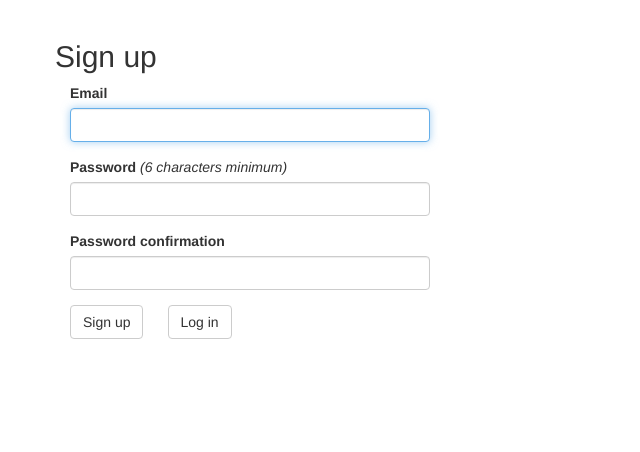
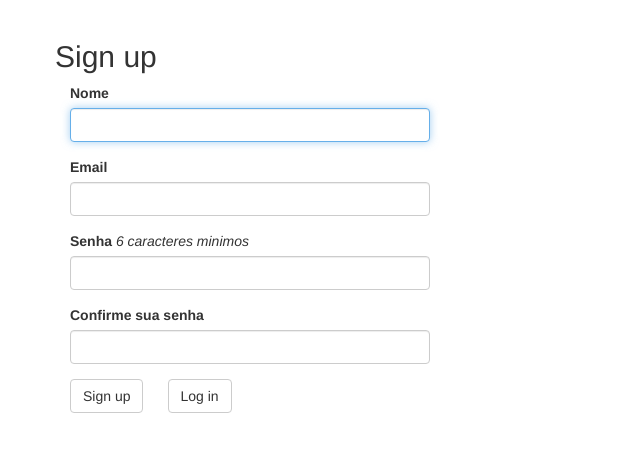
Before and after one commit to campuscode-alumni/aluga-verao, a Rails app: page /users/sign_up in a window 1280 px wide. Shown: the part 62-514 px from the top of the page, without its empty margins (0-640 px from the left). Run offline with Rails 7, Linux system fonts and the light colour scheme; style sheets or scripts are compiled from the project's sources; parts of the project's set-up code (start-up, migrations or seed data) failed here and were passed over; some libraries are stand-ins or nearby versions.

Commit message:
applying i18n to project

```diff
--- a/app/controllers/application_controller.rb
+++ b/app/controllers/application_controller.rb
@@ -1,3 +1,12 @@
 class ApplicationController < ActionController::Base
   protect_from_forgery with: :exception
+
+  before_action :configure_permitted_parameters, if: :devise_controller?
+
+  protected
+
+  def configure_permitted_parameters
+    devise_parameter_sanitizer.permit(:sign_up, keys: [:name])
+    devise_parameter_sanitizer.permit(:account_update, keys: [:name])
+  end
 end
--- a/app/views/devise/registrations/new.html.erb
+++ b/app/views/devise/registrations/new.html.erb
@@ -3,6 +3,11 @@
 <div class='col-md-4'>
 <%= form_for(resource, as: resource_name, url: registration_path(resource_name)) do |f| %>
   <%= devise_error_messages! %>
+
+  <div class="form-group">
+    <%= f.label :name %><br />
+    <%= f.text_field :name, autofocus: true, class: 'form-control' %>
+  </div>
 
   <div class="form-group">
     <%= f.label :email %><br />
@@ -12,8 +17,9 @@
   <div class="form-group">
     <%= f.label :password %>
     <% if @minimum_password_length %>
-    <em>(<%= @minimum_password_length %> characters minimum)</em>
-    <% end %><br />
+      <em><%= @minimum_password_length %> <%= I18n.t(:characters_minimum) %></em>
+    <% end %>
+    <br/>
     <%= f.password_field :password, autocomplete: "off", class: 'form-control'%>
   </div>
 
@@ -21,6 +27,7 @@
     <%= f.label :password_confirmation %><br />
     <%= f.password_field :password_confirmation, autocomplete: "off", class: 'form-control' %>
   </div>
+
   <div class = 'row'>
     <div class='col-md-3'>
     <%= f.submit "Sign up", class: "btn btn-default"  %>
--- a/config/locales/devise.pt-BR.yml
+++ b/config/locales/devise.pt-BR.yml
@@ -1,64 +1,137 @@
-# Additional translations at https://github.com/plataformatec/devise/wiki/I18n
-
 pt-BR:
+  activerecord:
+    attributes:
+      user:
+        confirmation_sent_at:
+        confirmation_token:
+        confirmed_at: Confirmado em
+        created_at: Criado em
+        current_password: Senha atual
+        current_sign_in_at:
+        current_sign_in_ip: IP do acesso atual
+        email: Email
+        encrypted_password: Senha criptografada
+        failed_attempts: Tentativas sem sucesso
+        last_sign_in_at: "Último acesso em"
+        last_sign_in_ip: "Último IP de acesso"
+        locked_at:
+        password: Senha
+        name: Nome
+        password_confirmation: Confirme sua senha
+        remember_created_at:
+        remember_me: Lembre-se de mim
+        reset_password_sent_at:
+        reset_password_token: Resetar token de senha
+        sign_in_count: Contagem de acessos
+        unconfirmed_email:
+        unlock_token: Token de desbloqueio
+        updated_at: Atualizado em
+    models:
+      user: Usuário
   devise:
     confirmations:
-      confirmed: "Your email address has been successfully confirmed."
-      send_instructions: "You will receive an email with instructions for how to confirm your email address in a few minutes."
-      send_paranoid_instructions: "If your email address exists in our database, you will receive an email with instructions for how to confirm your email address in a few minutes."
+      confirmed: A sua conta foi confirmada com sucesso.
+      new:
+        resend_confirmation_instructions: Reenviar instruções de confirmação
+      send_instructions: Dentro de minutos, você receberá um email com as instruções de confirmação da sua conta.
+      send_paranoid_instructions: Se o seu email existir em nosso banco de dados, você receberá um email com instruções sobre como confirmar sua conta em alguns minutos.
     failure:
-      already_authenticated: "You are already signed in."
-      inactive: "Your account is not activated yet."
-      invalid: "Invalid %{authentication_keys} or password."
-      locked: "Your account is locked."
-      last_attempt: "You have one more attempt before your account is locked."
-      not_found_in_database: "Invalid %{authentication_keys} or password."
-      timeout: "Your session expired. Please sign in again to continue."
-      unauthenticated: "You need to sign in or sign up before continuing."
-      unconfirmed: "You have to confirm your email address before continuing."
+      already_authenticated: Você já está autenticado.
+      inactive: A sua conta ainda não foi ativada.
+      invalid: Email ou senha inválidos.
+      last_attempt: Você tem mais uma única tentativa antes de sua conta ser bloqueada.
+      locked: A sua conta está bloqueada.
+      not_found_in_database: Email ou senha inválidos.
+      timeout: A sua sessão expirou, por favor, faça login novamente para continuar.
+      unauthenticated: Para continuar, faça login ou registre-se.
+      unconfirmed: Antes de continuar, confirme a sua conta.
     mailer:
       confirmation_instructions:
-        subject: "Confirmation instructions"
+        action: Confirmar minha conta
+        greeting: Bem-vindo %{recipient}!
+        instruction: 'Você pode confirmar sua conta através do link abaixo:'
+        subject: Instruções de confirmação
+      password_change:
+        greeting: Olá %{recipient}!
+        message: Estamos entrando em contato para notificá-lo de que sua senha foi alterada.
+        subject: Senha alterada
       reset_password_instructions:
-        subject: "Reset password instructions"
+        action: Redefinir minha senha
+        greeting: Olá %{recipient}!
+        instruction: Alguém fez o pedido para redefinir sua senha, e você pode fazer isso clicando no link abaixo.
+        instruction_2: Se você não fez este pedido, por favor ignore este e-mail.
+        instruction_3: Sua senha não será alterada até que você acesse o link acima e crie uma nova.
+        subject: Instruções de redefinição de senha
       unlock_instructions:
-        subject: "Unlock instructions"
-      email_changed:
-        subject: "Email Changed"
-      password_change:
-        subject: "Password Changed"
+        action: Desbloquear minha conta
+        greeting: Olá %{recipient}!
+        instruction: 'Clique no link abaixo para desbloquear sua conta:'
+        message: Sua conta foi bloqueada devido ao excessivo número de tentativas acesso inválidas.
+        subject: Instruções de desbloqueio
     omniauth_callbacks:
-      failure: "Could not authenticate you from %{kind} because \"%{reason}\"."
-      success: "Successfully authenticated from %{kind} account."
+      failure: Não foi possível autorizar de uma conta de %{kind} porque "%{reason}".
+      success: Autorizado com sucesso de uma conta de %{kind}.
     passwords:
-      no_token: "You can't access this page without coming from a password reset email. If you do come from a password reset email, please make sure you used the full URL provided."
-      send_instructions: "You will receive an email with instructions on how to reset your password in a few minutes."
-      send_paranoid_instructions: "If your email address exists in our database, you will receive a password recovery link at your email address in a few minutes."
-      updated: "Your password has been changed successfully. You are now signed in."
-      updated_not_active: "Your password has been changed successfully."
+      edit:
+        change_my_password: Alterar minha senha
+        change_your_password: Alterar sua senha
+        confirm_new_password: Confirme sua nova senha
+        new_password: Nova senha
+      new:
+        forgot_your_password: Esqueceu sua senha?
+        send_me_reset_password_instructions: Enviar instruções para redefinição da senha
+      no_token: Você não pode acessar esta página sem estar logado. Se você veio de um email de redefinição de senha, por favor certifique-se de ter digitado a URL corretamente.
+      send_instructions: Dentro de minutos, você receberá um email com as instruções de redefinição da sua senha.
+      send_paranoid_instructions: Se o seu email existir em nosso banco de dados, você receberá um email com um link para recuperação da senha.
+      updated: A sua senha foi alterada com sucesso. Você está autenticado.
+      updated_not_active: Sua senha foi alterada com sucesso.
     registrations:
-      destroyed: "Bye! Your account has been successfully cancelled. We hope to see you again soon."
-      signed_up: "Usuario criado com sucesso."
-      signed_up_but_inactive: "You have signed up successfully. However, we could not sign you in because your account is not yet activated."
-      signed_up_but_locked: "You have signed up successfully. However, we could not sign you in because your account is locked."
-      signed_up_but_unconfirmed: "A message with a confirmation link has been sent to your email address. Please follow the link to activate your account."
-      update_needs_confirmation: "You updated your account successfully, but we need to verify your new email address. Please check your email and follow the confirm link to confirm your new email address."
-      updated: "Your account has been updated successfully."
+      destroyed: Adeus! A sua conta foi cancelada com sucesso. Esperamos vê-lo novamente em breve.
+      edit:
+        are_you_sure: Você tem certeza?
+        cancel_my_account: Cancelar minha conta
+        currently_waiting_confirmation_for_email: 'No momento esperando por: %{email}'
+        leave_blank_if_you_don_t_want_to_change_it: deixe em branco caso não queira alterá-la
+        title: Editar %{resource}
+        unhappy: Não está contente
+        update: Atualizar
+        we_need_your_current_password_to_confirm_your_changes: precisamos da sua senha atual para confirmar suas mudanças
+      new:
+        sign_up: Inscrever-se
+      signed_up: Bem vindo! Você realizou seu registro com sucesso.
+      signed_up_but_inactive: Você se inscreveu com sucesso, porém nós não podemos autenticá-lo porque sua conta ainda não foi ativada.
+      signed_up_but_locked: Você se inscreveu com sucesso. Porém nós não podemos autenticá-lo porque sua conta está bloqueada.
+      signed_up_but_unconfirmed: Uma mensagem com um link de confirmação foi enviada para o seu e-mail. Por favor, acesse o link para ativar sua conta.
+      update_needs_confirmation: Sua conta foi atualizada com sucesso, mas nós precisamos verificar o novo endereço de email. Por favor, verifique seu email e clique no link de confirmação para finalizar confirmando o seu novo email.
+      updated: A sua conta foi atualizada com sucesso.
     sessions:
-      signed_in: "Usuario logado com sucesso."
-      signed_out: "Usuario deslogado com sucesso."
-      already_signed_out: "Signed out successfully."
+      already_signed_out: Logout efetuado com sucesso.
+      new:
+        sign_in: Login
+      signed_in: Login efetuado com sucesso.
+      signed_out: Logout efetuado com sucesso.
+    shared:
+      links:
+        back: Voltar
+        didn_t_receive_confirmation_instructions: Não recebeu instruções de confirmação?
+        didn_t_receive_unlock_instructions: Não recebeu instruções de desbloqueio?
+        forgot_your_password: Esqueceu sua senha?
+        sign_in: Login
+        sign_in_with_provider: Entrar com %{provider}
+        sign_up: Inscrever-se
     unlocks:
-      send_instructions: "You will receive an email with instructions for how to unlock your account in a few minutes."
-      send_paranoid_instructions: "If your account exists, you will receive an email with instructions for how to unlock it in a few minutes."
-      unlocked: "Your account has been unlocked successfully. Please sign in to continue."
+      new:
+        resend_unlock_instructions: Reenviar instruções de desbloqueio
+      send_instructions: Dentro de minutos, você receberá um email com instruções de desbloqueio da sua conta.
+      send_paranoid_instructions: Se sua conta existir em nosso banco de dados, você receberá em breve um email com instruções para desbloquear ela.
+      unlocked: A sua conta foi desbloqueada com sucesso. Você está autenticado.
   errors:
     messages:
-      already_confirmed: "was already confirmed, please try signing in"
-      confirmation_period_expired: "needs to be confirmed within %{period}, please request a new one"
-      expired: "has expired, please request a new one"
-      not_found: "not found"
-      not_locked: "was not locked"
+      already_confirmed: já foi confirmado
+      confirmation_period_expired: "É necessário ser confirmado dentro do período %{period}, por favor requisite um novo usuário."
+      expired: expirou, por favor solicite uma nova
+      not_found: não encontrado
+      not_locked: não foi bloqueado
       not_saved:
-        one: "1 error prohibited this %{resource} from being saved:"
-        other: "%{count} errors prohibited this %{resource} from being saved:"
+        one: 'Não foi possível salvar %{resource}: 1 erro'
+        other: 'Não foi possível salvar %{resource}: %{count} erros.'
--- a/config/locales/pt-BR.yml
+++ b/config/locales/pt-BR.yml
@@ -1,5 +1,6 @@
 ---
 pt-BR:
+  characters_minimum: caracteres minimos
   activerecord:
     #models:
       #property: Property
```
Also changed, not shown: app/views/devise/registrations/edit.html.erb (+7 -2 lines), app/views/properties/_form.html.erb (+6 -6 lines).
